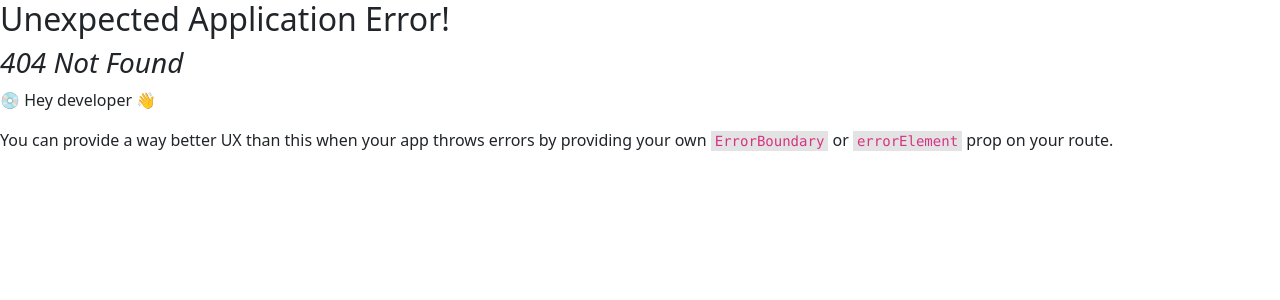
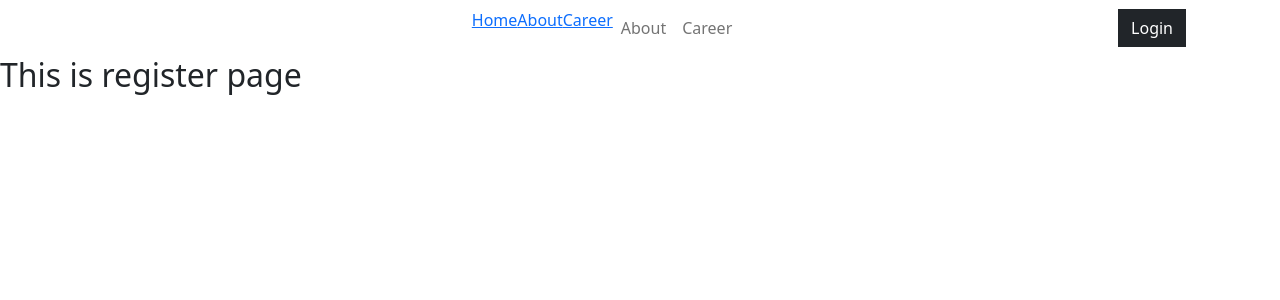
Before and after one commit to Mutah3r/the-dragon-news-client, a React (Vite) app: page /register in a window 1280 px wide. Before the commit this address had no page. Shown: the top 300 px of the page. Built offline with nearby package versions, Linux system fonts and the light colour scheme.

Commit message:
Update Routes

```diff
--- a/src/layouts/NewsLayout.jsx
+++ b/src/layouts/NewsLayout.jsx
@@ -4,11 +4,13 @@ import { Col, Container, Row } from 'react-bootstrap';
 import Footer from '../pages/shared/Footer/Footer';
 import RightNav from '../pages/shared/RightNav/RightNav'
 import { Outlet } from 'react-router-dom';
+import NavigationBar from '../pages/shared/NavigationBar/NavigationBar';
 
 const NewsLayout = () => {
     return (
         <div>
             <Header />
+            <NavigationBar />
             <Container>
                 <Row>
                     <Col lg={9}>
--- /dev/null
+++ b/src/pages/Login/Login/Login.jsx
@@ -0,0 +1,11 @@
+import React from 'react';
+
+const Login = () => {
+    return (
+        <div>
+            <h2>This is login page</h2>
+        </div>
+    );
+};
+
+export default Login;
--- /dev/null
+++ b/src/pages/Login/Register/Register.jsx
@@ -0,0 +1,11 @@
+import React from 'react';
+
+const Register = () => {
+    return (
+        <div>
+            <h2>This is register page</h2>
+        </div>
+    );
+};
+
+export default Register;
--- a/src/pages/News/News/News.jsx
+++ b/src/pages/News/News/News.jsx
@@ -17,7 +17,7 @@ const News = () => {
                     <Card.Text>
                         {details}
                     </Card.Text>
-                    <Link to={`/category/${category_id}`}>
+                    <Link to={`/category/category/${category_id}`}>
 
                         <Button variant="danger"><FaLongArrowAltLeft className='me-2' />All news in this category</Button>
                     </Link>
--- a/src/pages/shared/NavigationBar/NavigationBar.jsx
+++ b/src/pages/shared/NavigationBar/NavigationBar.jsx
@@ -13,7 +13,7 @@ const NavigationBar = () => {
                     <Navbar.Toggle aria-controls="responsive-navbar-nav" />
                     <Navbar.Collapse id="responsive-navbar-nav">
                         <Nav className="mx-auto">
-                            <Link to='/'>Home</Link>
+                            <Link to='/category/category/0'>Home</Link>
                             <Link to='/about'>About</Link>
                             <Link to='/career'>Career</Link>
                             <Nav.Link href="#pricing">About</Nav.Link>
--- a/src/providers/AuthProvider.jsx
+++ b/src/providers/AuthProvider.jsx
@@ -9,7 +9,7 @@ const auth = getAuth(app);
 
 const AuthProvider = ({ children }) => {
     let user = {displayName: 'Muri Khan'};
-    // user = null;
+    user = null;
 
     const authInfo = {
         user
--- a/src/routes/Routes.jsx
+++ b/src/routes/Routes.jsx
@@ -1,22 +1,42 @@
-import { createBrowserRouter } from "react-router-dom";
+import { Navigate, createBrowserRouter } from "react-router-dom";
 import Main from "../layouts/Main";
-import Home from "../pages/Home/Home/Home";
 import Category from "../pages/Home/Category/Category";
 import NewsLayout from "../layouts/NewsLayout";
 import News from "../pages/News/News/News";
+import LoginLayout from "../layouts/LoginLayout";
+import Login from "../pages/Login/Login/Login";
+import Register from "../pages/Login/Register/Register";
 
 const router = createBrowserRouter([
     {
         path: '/',
-        element: <Main />,
+        element: <LoginLayout />,
         children: [
             {
                 path: '/',
-                element: <Category />,
-                loader: () => fetch('http://localhost:5000/news')
+                element: <Navigate to='/category/category/0' />
             },
             {
-                path: '/category/:id',
+                path: '/login',
+                element: <Login />
+            },
+            {
+                path: '/register',
+                element: <Register />
+            }
+        ]
+    },
+    {
+        path: '/category',
+        element: <Main />,
+        children: [
+            // {
+            //     path: '/',
+            //     element: <Category />,
+            //     loader: () => fetch('http://localhost:5000/news')
+            // },
+            {
+                path: 'category/:id',
                 element: <Category />,
                 loader: ({ params }) => fetch(`http://localhost:5000/categories/${params.id}`)
             }
@@ -29,7 +49,7 @@ const router = createBrowserRouter([
             {
                 path: '/news/:id',
                 element: <News />,
-                loader: ({params}) => fetch(`http://localhost:5000/news/${params.id}`)
+                loader: ({ params }) => fetch(`http://localhost:5000/news/${params.id}`)
             }
         ]
     }
```
